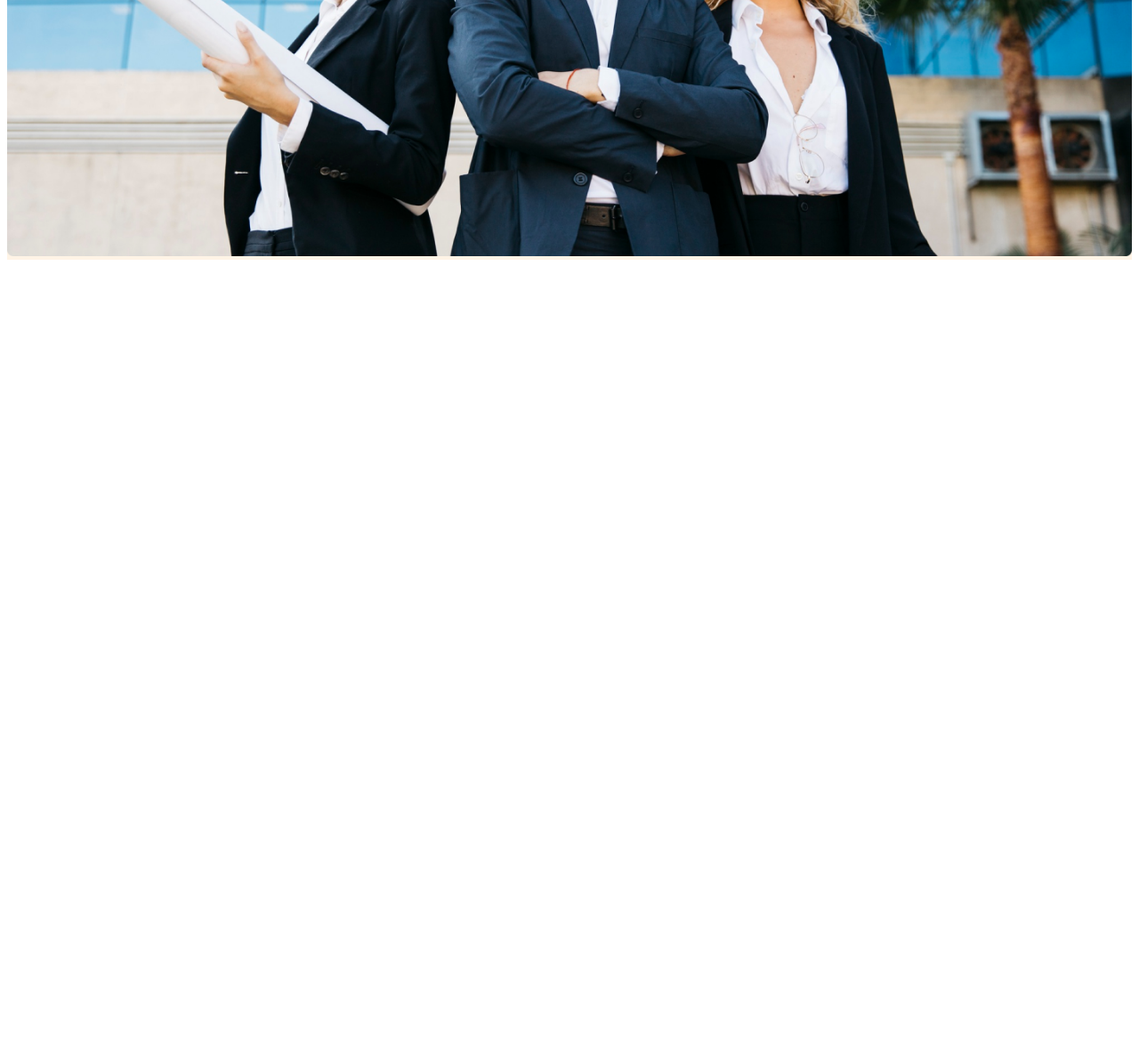
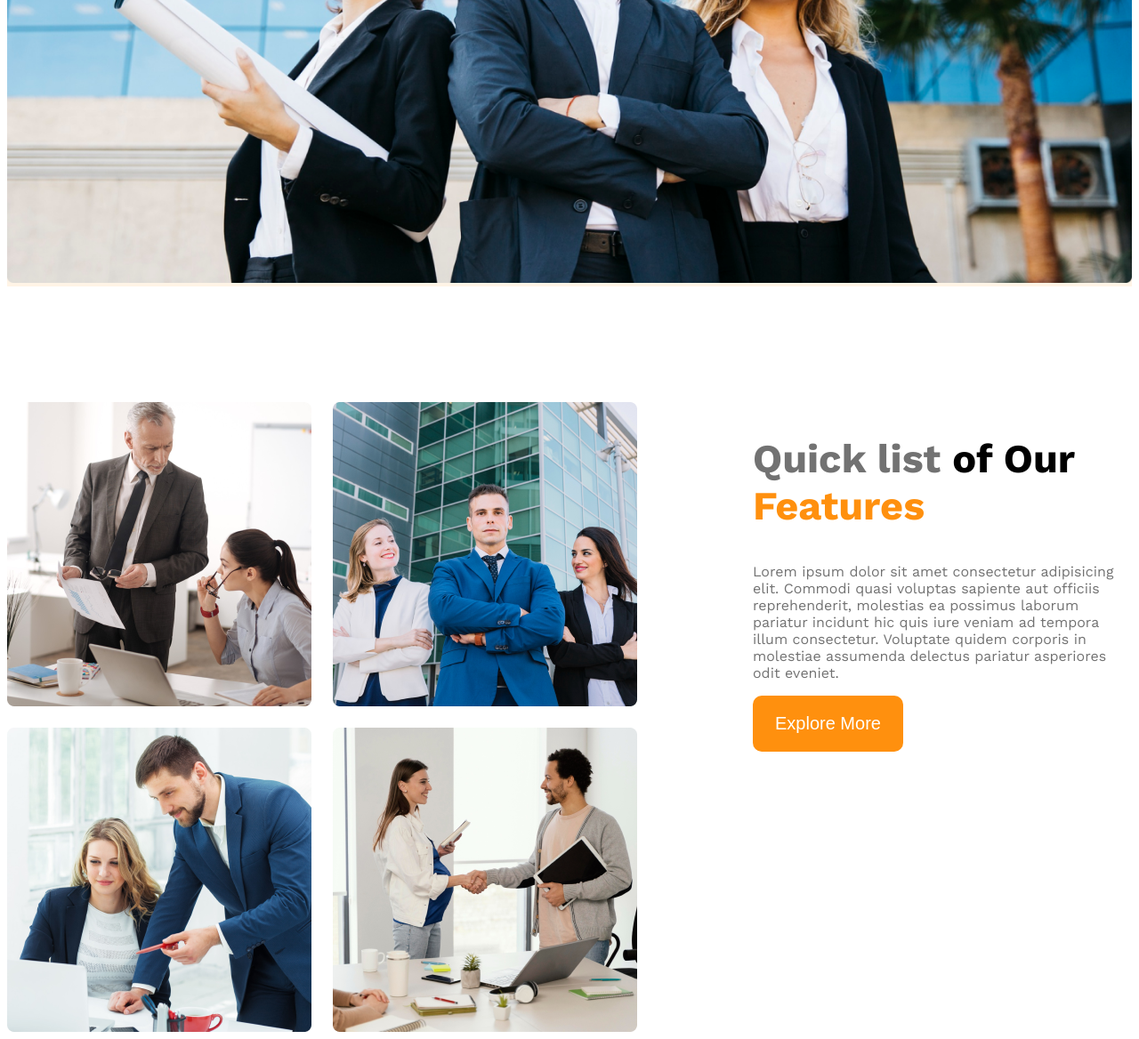
Before and after one commit to talha555666/responsive-website, a plain HTML site: page index.html in a window 1280 px wide. Shown: the part 679-1847 px from the top of the page at 89% size. Before the commit the page ends 979 px from the top, so only its background shows below. Drawn offline with nearby package versions, Linux system fonts and the light colour scheme.

Commit message:
add the team section

```diff
--- a/index.html
+++ b/index.html
@@ -28,6 +28,22 @@
         <img class="banner-img" src="images/banner.png" alt="">
        </div>
     </header>
+       <main>
+        <section class="team-img display">
+            <div class="team-img-con" >
+                <img src="images/team1.png" alt="">
+                <img src="images/team2.png" alt="">
+                <img src="images/team3.png" alt="">
+                <img src="images/team4.png" alt="">
+            </div>
+            <div class="our-featu">
+                <h1 class="our-title"><span class="text-darck3">Quick list</span> of Our <span class="fea">Features</span></h1>
+                <p class="text-darck3">Lorem ipsum dolor sit amet consectetur adipisicing elit. Commodi quasi voluptas sapiente aut officiis reprehenderit, molestias ea possimus laborum pariatur incidunt hic quis iure veniam ad tempora illum consectetur. Voluptate quidem corporis in molestiae assumenda delectus pariatur asperiores odit eveniet.</p>
+                <button class="btn2 btn-pri">Explore More</button>
+            </div>
+        </section>
+       </main>
+
     <main>
 
     </main>
--- a/style/style.css
+++ b/style/style.css
@@ -53,19 +53,60 @@ gap:20px;
   margin: 0 auto;
   text-align: center;
 }
-.btn{
+.btn , .btn2{
 padding:20px 25px ;
 font-weight:600px;
 font-size: 20px;
 color: white;
 border-radius: 10px;
 border: none;
+margin-bottom: 30px;
 }
 .banner-img{
   width: 100%;
 }
+/* ///main style// */
+main{
+  max-width: 1440px;
+  margin: 0 auto;
+}
+main >section{
+  margin-top: 130px;
+}
+/* ///team section style... */
+.our-title{
+  font-weight: 500px;
+  font-size: 45px;
+}
+.team-im{
+  align-items: center;
+}
+.team-img-con{
+  display: grid;
+  grid-template-columns: repeat(2,1fr);
+  gap: 24px;
+}
+.our-featu{
+  margin-left: 130px;
+  max-width: 530px;
+}
+.fea{
+  color:#FF900E ;
+}
+
+
 @media screen and (max-width:576px) {
   .navbar ,.ul{
     flex-direction: column;
   }
+  .team-img-con{
+    grid-template-columns: repeat(1,1fr);
+  }
+  .team-img{
+    flex-direction: column;
+  }
+  .our-featu{
+    margin-left: 20px;
+  }
+
 }
```
